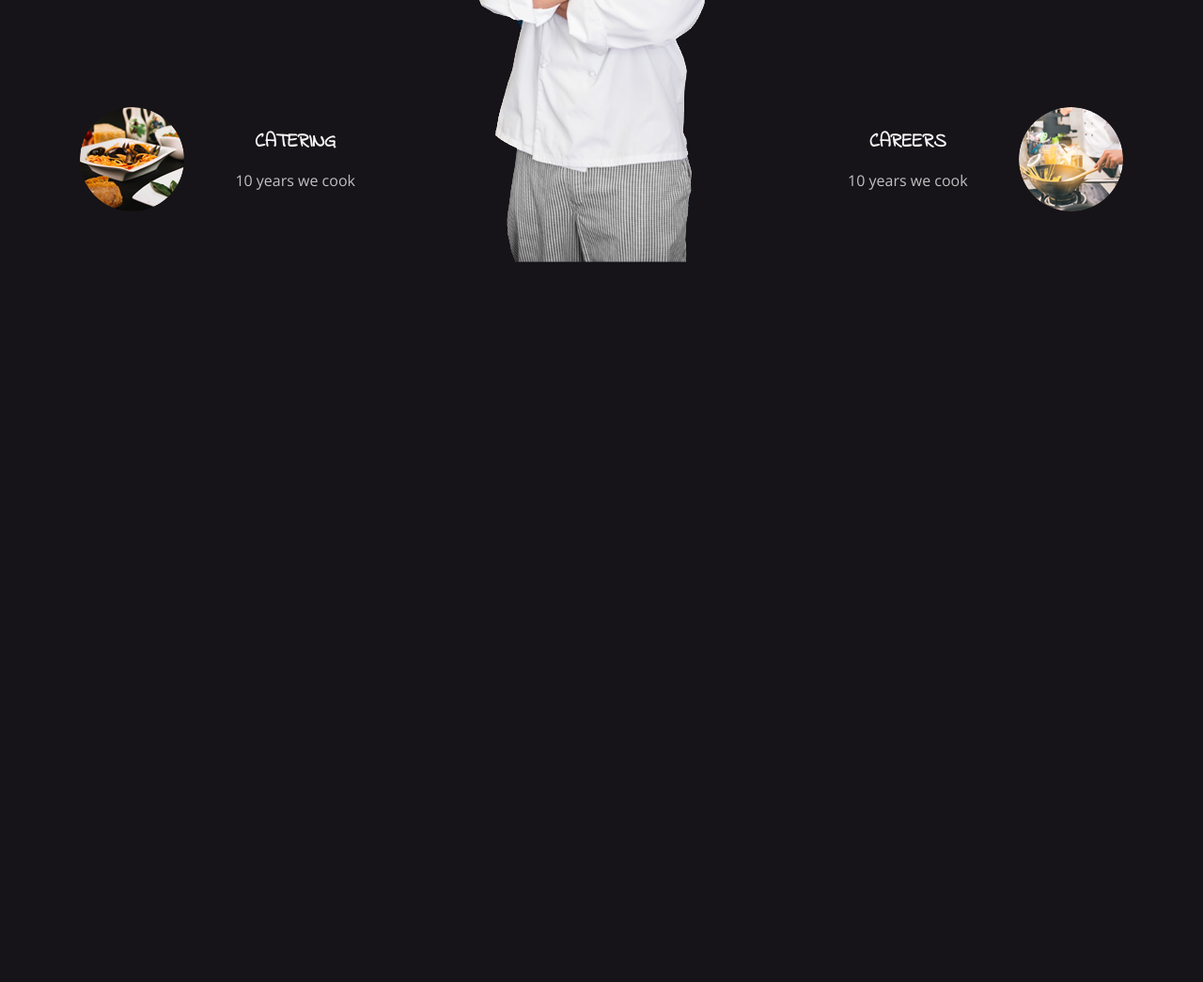
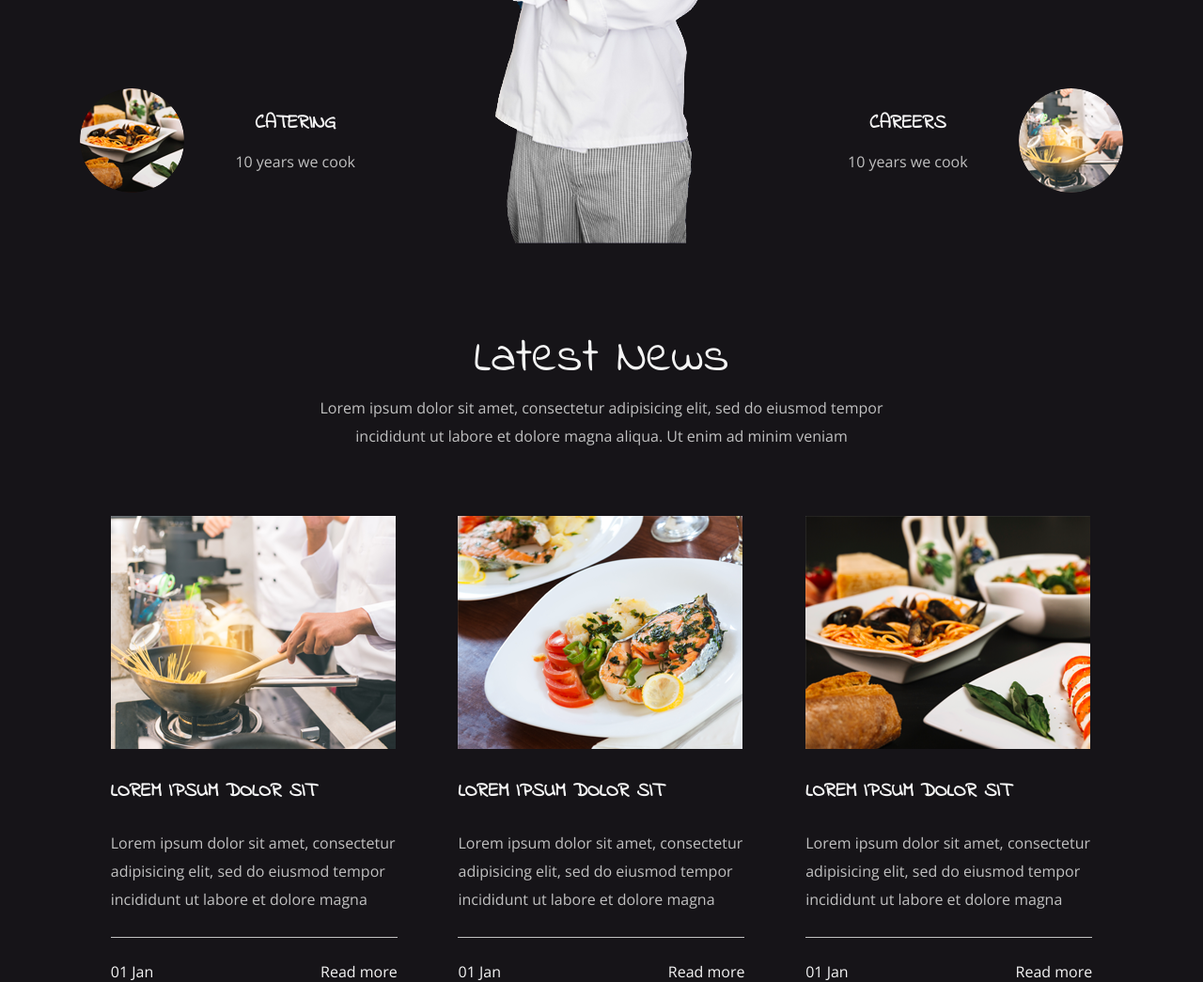
Before and after one commit to kalamarz/restaurant-website, a website: page src/index.html in a window 1280 px wide. Shown: the part 2414-3459 px from the top of the page at 94% size. Before the commit the page ends 2698 px from the top, so only its background shows below. Drawn offline with nearby package versions, Linux system fonts and the light colour scheme; files that its build step writes are made by us from their sources.

Commit message:
Add news section

```diff
--- a/src/index.html
+++ b/src/index.html
@@ -84,8 +84,8 @@
 	<!--SERVICES-->
 
 	<section class="services">
-		<h2 class="services__heading">Our Services</h2>
-		<p class="services__paragraph">Lorem ipsum dolor sit amet, consectetur adipisicing elit, sed do eiusmod tempor
+		<h2 class="heading heading--main">Our Services</h2>
+		<p class="paragraph">Lorem ipsum dolor sit amet, consectetur adipisicing elit, sed do eiusmod tempor
 			incididunt ut labore et dolore magna aliqua. Ut enim ad minim veniam</p>
 		<div class="services__content">
 			<div class="services__gallery">
@@ -140,6 +140,36 @@
 		</div>
 	</section>
 
+	<!--NEWS-->
+
+	<section class="news">
+		<h2 class="heading heading--main">Latest News</h2>
+		<p class="paragraph">Lorem ipsum dolor sit amet, consectetur adipisicing elit, sed do eiusmod tempor incididunt ut labore et dolore magna aliqua. Ut enim ad minim veniam</p>
+		<div class="news__container">
+			<div class="news__card">
+				<img class="news__image" src="images/news-image1.png" alt="restaurant's kitchen">
+				<h3 class="news__title">Lorem ipsum dolor sit </h3>
+				<p class="news__text">Lorem ipsum dolor sit amet, consectetur adipisicing elit, sed do eiusmod tempor incididunt ut labore et dolore magna</p>
+				<span class="news__info">01 Jan
+				<a href="#" class="news__link">Read more</a></span>
+			</div>
+			<div class="news__card">
+				<img class="news__image" src="images/news-image2.png" alt="dish on plate">
+				<h3 class="news__title">Lorem ipsum dolor sit </h3>
+				<p class="news__text">Lorem ipsum dolor sit amet, consectetur adipisicing elit, sed do eiusmod tempor incididunt ut labore et dolore magna</p>
+				<span class="news__info">01 Jan
+				<a href="#" class="news__link">Read more</a></span>
+			</div>
+			<div class="news__card">
+				<img class="news__image" src="images/news-image3.png" alt="dish on plate">
+				<h3 class="news__title">Lorem ipsum dolor sit </h3>
+				<p class="news__text">Lorem ipsum dolor sit amet, consectetur adipisicing elit, sed do eiusmod tempor incididunt ut labore et dolore magna</p>
+				<span class="news__info">01 Jan
+				<a href="#" class="news__link">Read more</a></span>
+			</div>
+		</div>
+	</section>
+
 	<script src="js/main.js"></script>
 </body>
 </html>
--- /dev/null
+++ b/src/sass/base/_typography.scss
@@ -0,0 +1,19 @@
+.heading {
+    font-family: "Indie Flower";
+    font-weight: 400;
+    text-align: center;
+
+    &--main {
+        font-size: 3.25rem;
+        padding-top: 80px;
+    }
+}
+
+.paragraph {
+    text-align: center;
+    font-size: 1em;
+    max-width: 50vw;
+    margin: auto;
+    color: $colorGrey;
+    line-height: 30px;
+}
--- /dev/null
+++ b/src/sass/layout/_news.scss
@@ -0,0 +1,54 @@
+.news {
+
+    &__container {
+        @include container;
+        display: flex;
+        justify-content: space-around;
+        padding-top: 70px;
+    }
+
+    &__title {
+        font-family: "Indie Flower";
+        font-size: 1.3em;
+        text-transform: uppercase;
+        font-weight: 700;
+        padding: 25px 0;
+    }
+
+    &__text {
+        color: $colorGrey;
+        line-height: 30px;
+
+        &:after {
+            content: "";
+            display: block;
+            background-color: $colorGrey;
+            width: 100%;
+            height: 1px;
+            margin: 25px 0;
+        }
+    }
+
+    &__image {
+        transition: all 0.4s;
+    }
+
+    &__card {
+        max-width: 305px;
+        overflow: hidden;
+
+        &:hover .news__image{
+            transform: scale(1.1);
+        }
+    }
+
+    &__link {
+        color: $colorMain;
+        text-decoration: none;
+    }
+
+    &__info {
+        display: flex;
+        justify-content: space-between;
+    }
+}
--- a/src/sass/layout/_services.scss
+++ b/src/sass/layout/_services.scss
@@ -1,6 +1,5 @@
 .services {
     @include container;
-    padding-top: 100px;
 
     &__heading {
         text-align: center;
--- a/src/sass/main.scss
+++ b/src/sass/main.scss
@@ -3,10 +3,12 @@
 
 @import'base/base.scss';
 @import'base/animations.scss';
+@import'base/typography.scss';
 
 @import'layout/navbar.scss';
 @import'layout/about.scss';
 @import'layout/services.scss';
+@import'layout/news.scss';
 
 @import'components/button.scss';
 @import'components/slider.scss';
```
Also changed, not shown: dist/css/main.css, dist/images/news-image1.png (added), dist/images/news-image2.png (added), dist/images/news-image3.png (added), dist/index.html, src/images/news-image1.png (added), src/images/news-image2.png (added), src/images/news-image3.png (added), src/js/main.js (line endings or trailing spaces).
